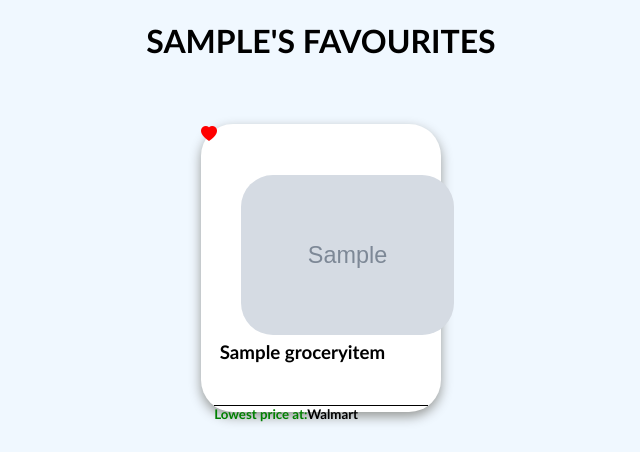
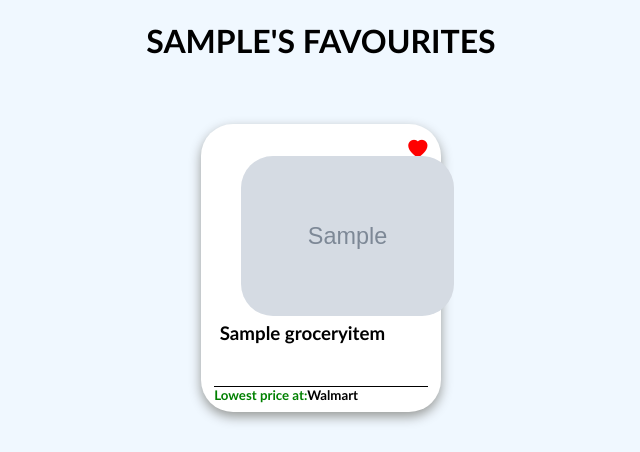
Before and after one commit to colton456p/COSC360-GroceryPriceTracker, a PHP site: page /dashboard.php in a window 1280 px wide. Shown: the part 95-547 px from the top of the page, without its empty margins (337-977 px from the left). Run offline with PHP 8.4, Linux system fonts and the light colour scheme; the visitor is signed in with stand-in values (Sample User, id 1); tables that the repository leaves empty or names only in its code hold one stand-in row (values such as "Sample post"); grey boxes marked "Sample" are stand-in pictures; some libraries are stand-ins or nearby versions.

Commit message:
class incorrect

```diff
--- a/css/dashboard.css
+++ b/css/dashboard.css
@@ -137,7 +137,7 @@ h1,h2,p,body,footer,a,figcaption{font-family:'Gill Sans', 'Gill Sans MT', Calibr
     width: 10em;
     height: 10em;
 }
-#favourite-icon{
+.favourite-icon{
     font-size: larger;
     margin-top:0.7em;
     margin-right:0.7em;
```
